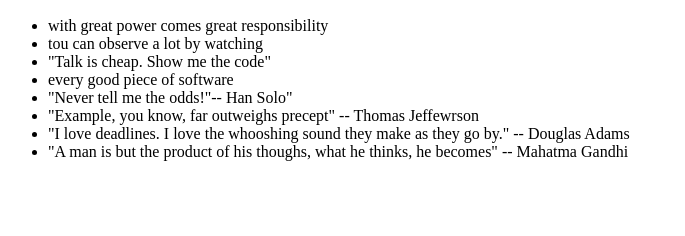
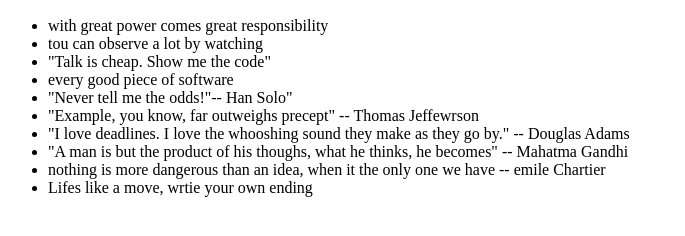
Before and after one commit to lukelowy/0main_openSAP_repo, a plain HTML site: page index.html in a window 1280 px wide. Shown: the part 110-346 px from the top of the page, without its empty margins (0-685 px from the left). Drawn offline with Linux system fonts and the light colour scheme.

Commit message:
added last two quotes "Nothing is more...." and "Lifespan's Like a move"

```diff
--- a/index.html
+++ b/index.html
@@ -19,5 +19,7 @@
 		<li>"Example, you know, far outweighs precept" -- Thomas Jeffewrson</li>
 		<li>"I love deadlines. I love the whooshing sound they make as they go by." -- Douglas Adams</li>
 		<li>"A man is but the product of his thoughs, what he thinks, he becomes" -- Mahatma Gandhi</li>
+		<li>nothing is more dangerous than an idea, when it the only one we have -- emile Chartier</li>
+		<li>Lifes like a move, wrtie your own ending</li>
 	</ul>
 </body>
```
